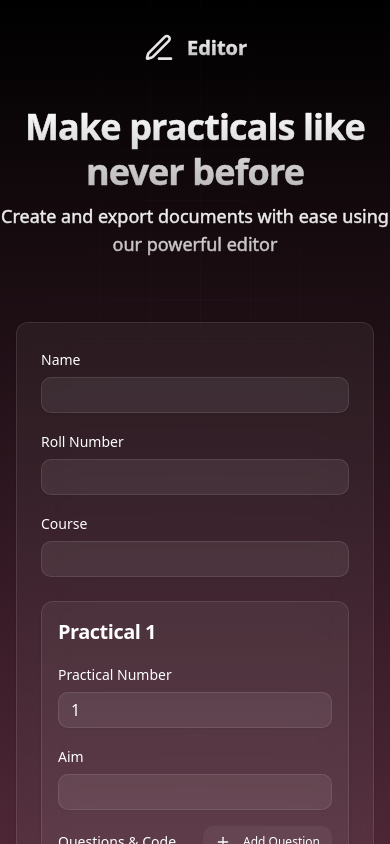
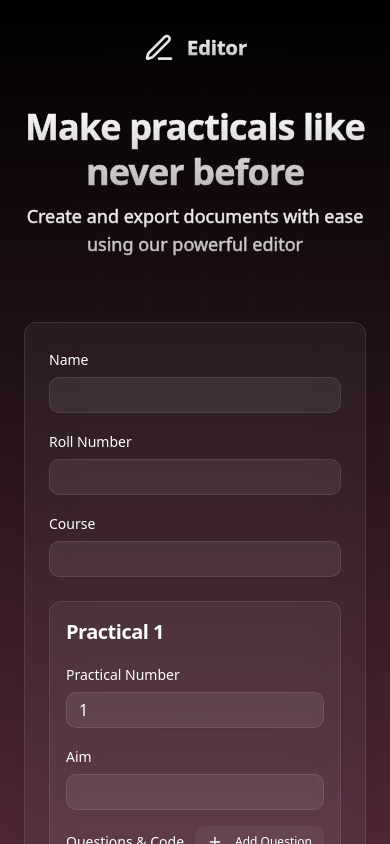
Before and after one commit to prathamdby/docx-editor, a Next.js app: page / in a window 390 px wide. Shown: the top 844 px of the page. Built offline with nearby package versions, Linux system fonts and the light colour scheme.

Commit message:
feat: adjust padding and margin for improved layout responsiveness

```diff
--- a/app/page.tsx
+++ b/app/page.tsx
@@ -221,11 +221,11 @@ export default function DocumentEditor() {
     <div className="relative flex min-h-screen flex-col overflow-hidden">
       <GridPattern />
       <div className="relative flex flex-1 flex-col">
-        <div className="relative pt-8 sm:pt-12">
+        <div className="relative px-6 pt-8 sm:px-8 sm:pt-12 lg:px-4">
           <Header />
         </div>
 
-        <div className="mx-auto mt-16 max-w-[1400px] px-4 pb-24">
+        <div className="mx-auto mt-16 max-w-[1400px] px-6 pb-24 sm:px-8 lg:px-4">
           <div className="mx-auto max-w-6xl">
             <div className="grid gap-6 lg:grid-cols-2 xl:grid-cols-5">
               {/* Editor Section */}
```
